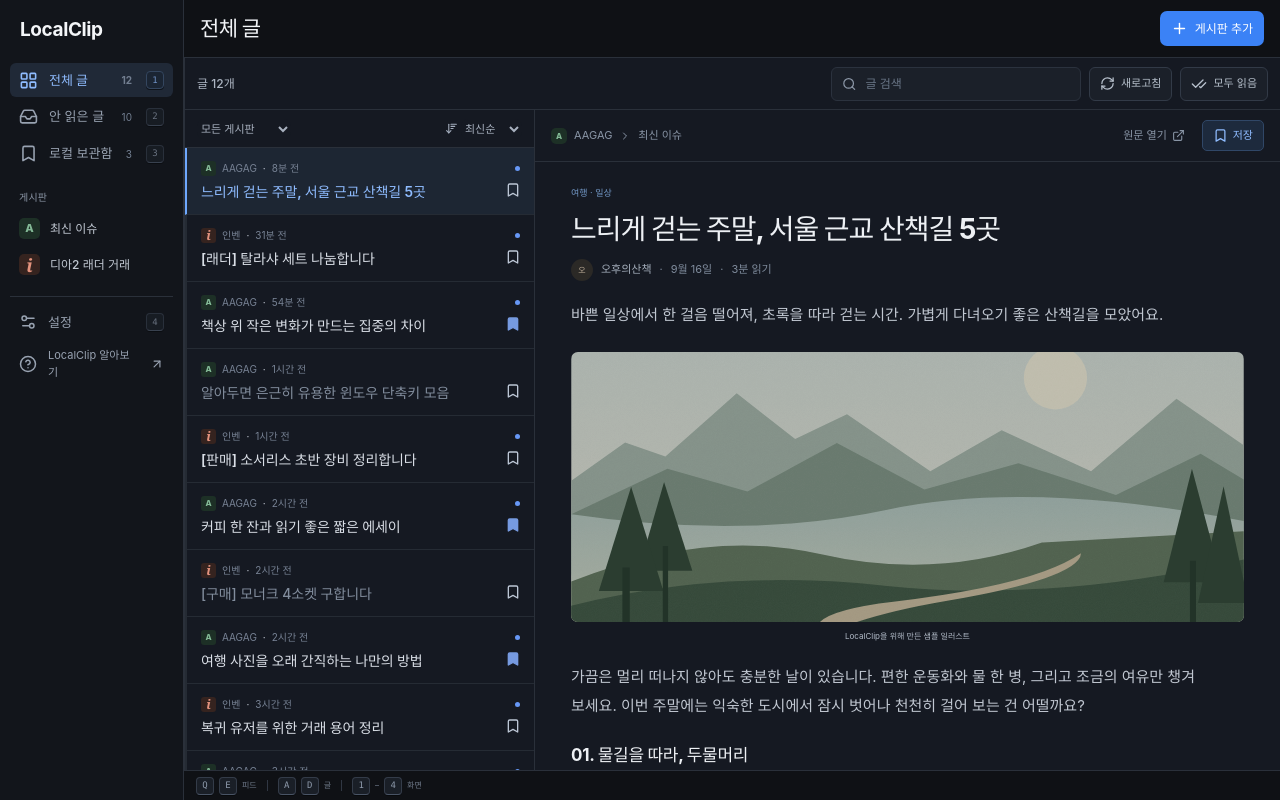
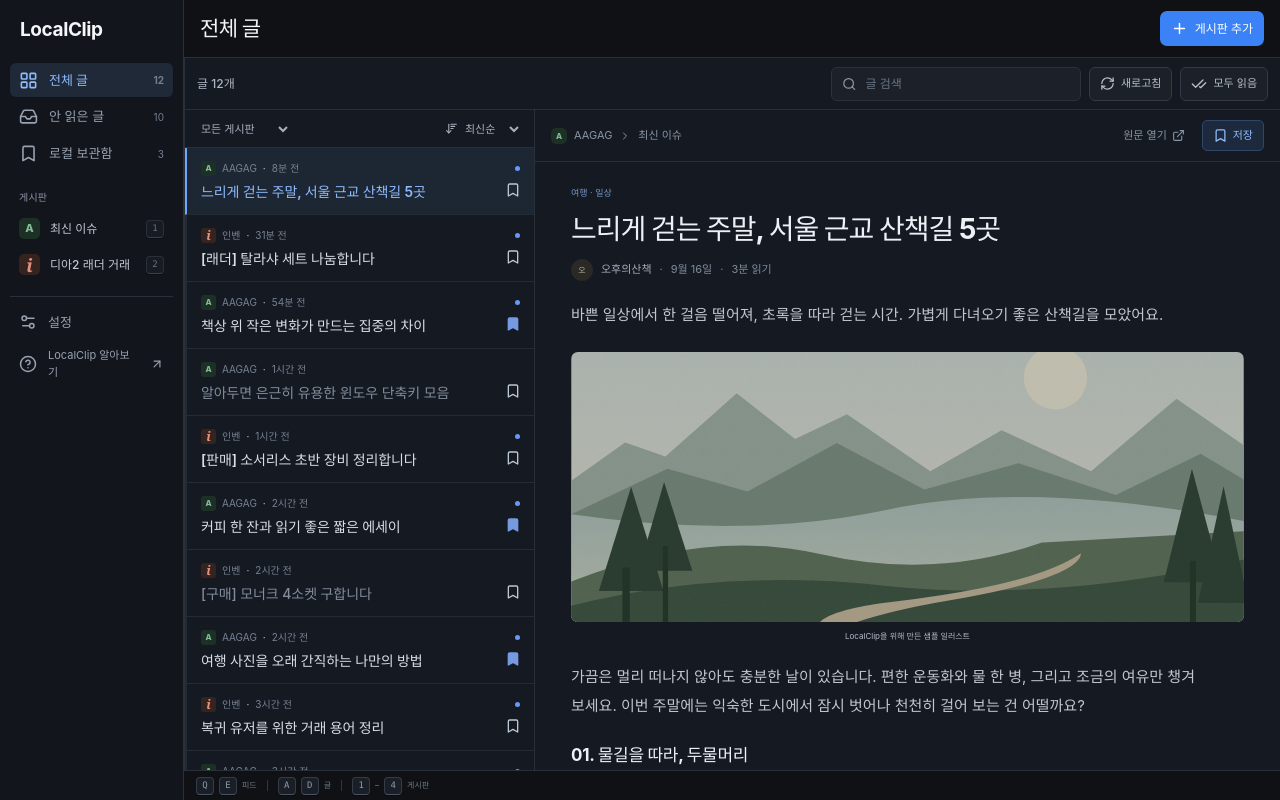
Before and after one commit to praswna/LocalClip, a React (Vite) app: page / in a window 1280 px wide. Built offline with nearby package versions, Linux system fonts and the light colour scheme.

Commit message:
feat: map number keys to boards

```diff
--- a/src/App.tsx
+++ b/src/App.tsx
@@ -86,8 +86,11 @@ export default function App() {
       const target = event.target as HTMLElement | null;
       if (target?.matches('input, textarea, select, [contenteditable="true"]')) return;
       const key = event.key.toLowerCase();
-      const numbered: Record<string, View> = { '1': 'all', '2': 'unread', '3': 'saved', '4': 'settings' };
-      if (numbered[key]) { event.preventDefault(); changeView(numbered[key]); return; }
+      if (/^[1-4]$/.test(key)) {
+        const board = knownBoards[Number(key) - 1];
+        if (board) { event.preventDefault(); changeView(board.id); }
+        return;
+      }
       if (key === 'q' || key === 'e') {
         event.preventDefault();
         const feeds: View[] = ['all', 'unread', 'saved', ...knownBoards.map(board => board.id)];
@@ -116,12 +119,12 @@ export default function App() {
     <aside className="sidebar">
       <a className="brand" href="#" onClick={e => { e.preventDefault(); changeView('all'); }} aria-label="LocalClip 홈">LocalClip</a>
       <nav aria-label="주 메뉴" className="main-nav">
-        {[{ id: 'all', text: '전체 글', icon: LayoutGrid, count: posts.length, key: '1' }, { id: 'unread', text: '안 읽은 글', icon: Inbox, count: unreadCount, key: '2' }, { id: 'saved', text: '로컬 보관함', icon: Bookmark, count: savedCount, key: '3' }].map(n => <button key={n.id} className={`nav-item ${view === n.id ? 'active' : ''}`} aria-label={`${n.text} ${n.count}`} aria-current={view === n.id ? 'page' : undefined} onClick={() => changeView(n.id)}><n.icon size={19} /><span>{n.text}</span><span className="nav-count">{n.count}</span><kbd>{n.key}</kbd></button>)}
+        {[{ id: 'all', text: '전체 글', icon: LayoutGrid, count: posts.length }, { id: 'unread', text: '안 읽은 글', icon: Inbox, count: unreadCount }, { id: 'saved', text: '로컬 보관함', icon: Bookmark, count: savedCount }].map(n => <button key={n.id} className={`nav-item ${view === n.id ? 'active' : ''}`} aria-label={`${n.text} ${n.count}`} aria-current={view === n.id ? 'page' : undefined} onClick={() => changeView(n.id)}><n.icon size={19} /><span>{n.text}</span><span className="nav-count">{n.count}</span></button>)}
       </nav>
       <div className="section-label"><span>게시판</span></div>
-      <nav aria-label="등록한 게시판" className="board-nav">{knownBoards.map(b => <button className={`nav-item board-nav-item ${view === b.id ? 'active' : ''}`} key={b.id} onClick={() => changeView(b.id)} aria-current={view === b.id ? 'page' : undefined}><SourceIcon board={b} /><span><strong>{b.name}</strong><small>{sourceName(b)}</small></span>{b.source === 'unsupported' ? <Clock3 size={13} /> : <span className="board-dot" />}</button>)}</nav>
+      <nav aria-label="등록한 게시판" className="board-nav">{knownBoards.map((b, index) => <button className={`nav-item board-nav-item ${view === b.id ? 'active' : ''}`} key={b.id} onClick={() => changeView(b.id)} aria-current={view === b.id ? 'page' : undefined}><SourceIcon board={b} /><span><strong>{b.name}</strong><small>{sourceName(b)}</small></span>{index < 4 ? <kbd>{index + 1}</kbd> : b.source === 'unsupported' ? <Clock3 size={13} /> : null}</button>)}</nav>
       <div className="sidebar-bottom">
-        <button aria-label="설정" className={`nav-item ${view === 'settings' ? 'active' : ''}`} onClick={() => changeView('settings')}><Settings2 size={18} /><span>설정</span><kbd>4</kbd></button>
+        <button aria-label="설정" className={`nav-item ${view === 'settings' ? 'active' : ''}`} onClick={() => changeView('settings')}><Settings2 size={18} /><span>설정</span></button>
         <button className="nav-item help-nav" onClick={() => setHelpOpen(true)}><CircleHelp size={18} /><span>LocalClip 알아보기</span><ArrowUpRight size={14} /></button>
       </div>
     </aside>
@@ -157,11 +160,11 @@ export default function App() {
           </div>
         </div>
       </>}
-      <footer className="app-footer"><span className="shortcut-strip"><kbd>Q</kbd><kbd>E</kbd> 피드 <span className="shortcut-separator" /><kbd>A</kbd><kbd>D</kbd> 글 <span className="shortcut-separator" /><kbd>1</kbd>–<kbd>4</kbd> 화면</span></footer>
+      <footer className="app-footer"><span className="shortcut-strip"><kbd>Q</kbd><kbd>E</kbd> 피드 <span className="shortcut-separator" /><kbd>A</kbd><kbd>D</kbd> 글 <span className="shortcut-separator" /><kbd>1</kbd>–<kbd>4</kbd> 게시판</span></footer>
     </main>
     {toast && <div className="toast" role="status"><Check size={17} />{toast}</div>}
     {addOpen && <AddBoard existing={knownBoards} close={() => setAddOpen(false)} add={b => { const newBoard = { ...b, id: crypto.randomUUID() }; setState(s => ({ ...s, boards: [...s.boards, newBoard] })); setAddOpen(false); changeView(newBoard.id); setToast(b.source === 'unsupported' ? '게시판을 등록했어요. 이 사이트는 지원 준비 중입니다.' : '게시판을 등록했어요. 실제 글 수집은 연결 예정입니다.'); }} />}
-    {helpOpen && <Modal title="도움말" close={() => setHelpOpen(false)}><div className="help-content"><div className="shortcut-help"><span><kbd>1</kbd><kbd>2</kbd><kbd>3</kbd><kbd>4</kbd></span><p>전체 · 안 읽음 · 보관함 · 설정</p><span><kbd>Q</kbd><kbd>E</kbd></span><p>이전 · 다음 피드</p><span><kbd>A</kbd><kbd>D</kbd></span><p>이전 · 다음 글</p></div><div className="info-box"><strong>현재 UI 데모</strong><p>로그인·글 수집·본문 및 이미지 다운로드·저장 폴더 선택은 아직 연결되지 않았습니다.</p></div><button className="primary-button full-width" onClick={() => setHelpOpen(false)}>닫기</button></div></Modal>}
+    {helpOpen && <Modal title="도움말" close={() => setHelpOpen(false)}><div className="help-content"><div className="shortcut-help"><span><kbd>1</kbd><kbd>2</kbd><kbd>3</kbd><kbd>4</kbd></span><p>첫 번째부터 네 번째 게시판</p><span><kbd>Q</kbd><kbd>E</kbd></span><p>이전 · 다음 피드</p><span><kbd>A</kbd><kbd>D</kbd></span><p>이전 · 다음 글</p></div><div className="info-box"><strong>현재 UI 데모</strong><p>로그인·글 수집·본문 및 이미지 다운로드·저장 폴더 선택은 아직 연결되지 않았습니다.</p></div><button className="primary-button full-width" onClick={() => setHelpOpen(false)}>닫기</button></div></Modal>}
     {deletePost && <Modal title="보관함에서 삭제할까요?" close={() => setDeletePost(null)}><p className="modal-description">‘{deletePost.title}’의 데모 보관 상태를 삭제합니다. 글 목록에는 그대로 남습니다.</p><div className="modal-footer"><button className="secondary-button" onClick={() => setDeletePost(null)}>취소</button><button className="danger-button" onClick={() => { setState(s => { const saved = { ...s.saved }; delete saved[deletePost.id]; return { ...s, saved }; }); setDeletePost(null); setToast('보관함에서 삭제했어요.'); }}>보관함에서 삭제</button></div></Modal>}
   </div>;
 }
```
Also changed, not shown: 2 other files (tests, documents, lock files or other folders).
